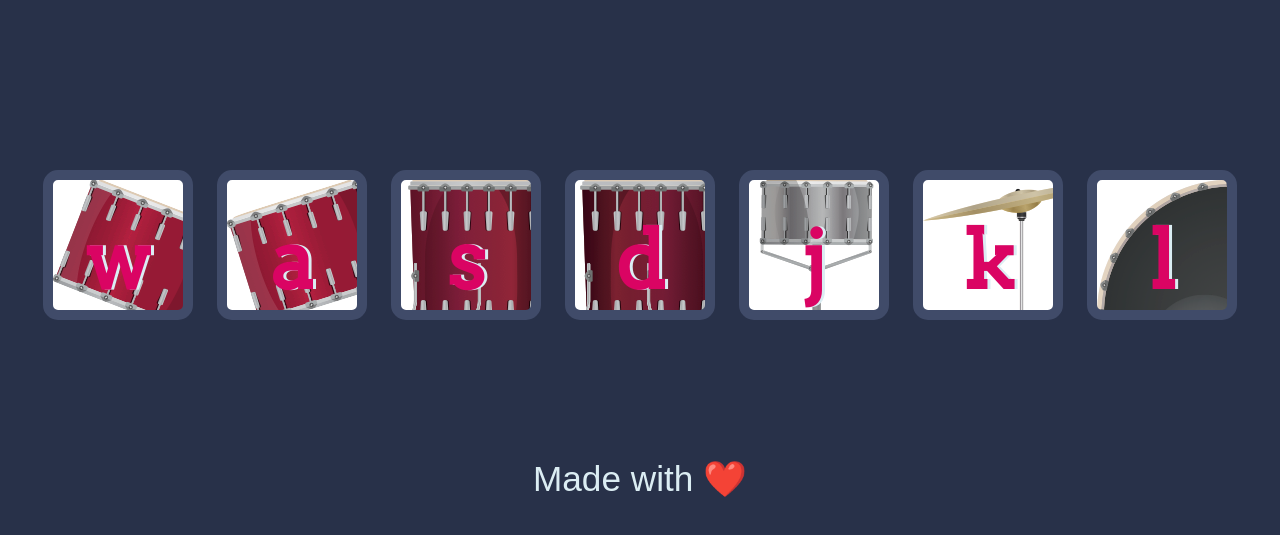
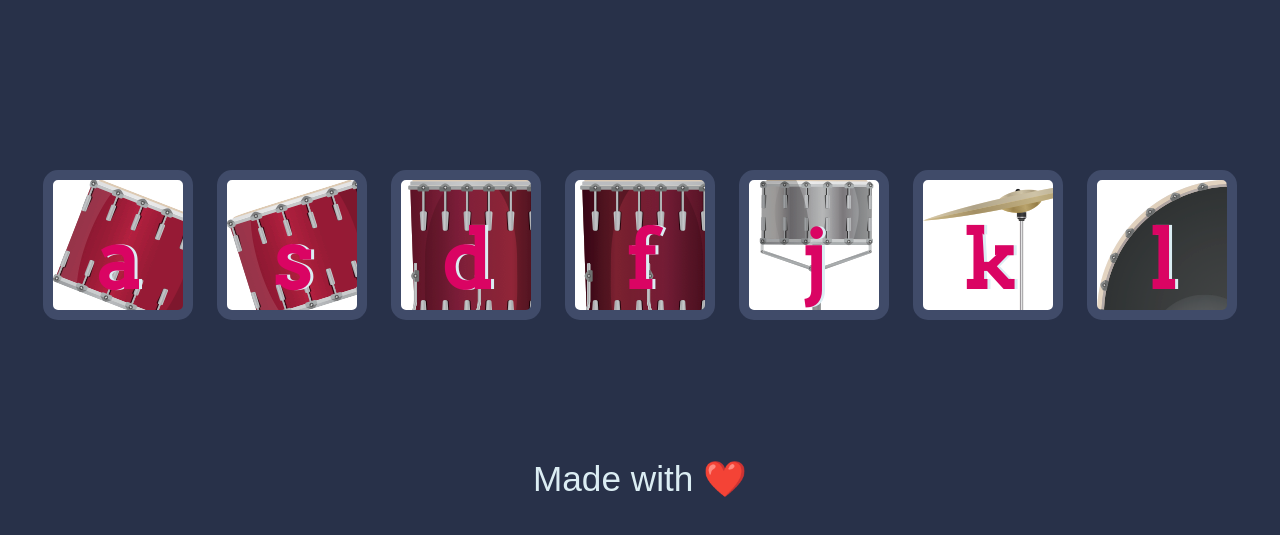
Before and after one commit to AbayIbrayev/DrumsJS, a plain HTML site: page index.html in a window 1280 px wide. Shown: the part 237-772 px from the top of the page. Drawn offline with Linux system fonts and the light colour scheme.

Commit message:
minor changes

```diff
--- a/index.html
+++ b/index.html
@@ -14,10 +14,10 @@
 
   <h1 id="title">Drum 🥁 Kit</h1>
   <div class="set">
-    <button class="w drum">w</button>
     <button class="a drum">a</button>
     <button class="s drum">s</button>
     <button class="d drum">d</button>
+    <button class="f drum">f</button>
     <button class="j drum">j</button>
     <button class="k drum">k</button>
     <button class="l drum">l</button>
--- a/index.js
+++ b/index.js
@@ -11,19 +11,19 @@ document.addEventListener("keydown", event => {
 
 function handleClick(key) {
   switch (key) {
-    case "w":
+    case "a":
       const tom1 = new Audio("sounds/tom-1.mp3");
       tom1.play();
       break;
-    case "a":
+    case "s":
       const tom2 = new Audio("sounds/tom-2.mp3");
       tom2.play();
       break;
-    case "s":
+    case "d":
       const tom3 = new Audio("sounds/tom-3.mp3");
       tom3.play();
       break;
-    case "d":
+    case "f":
       const tom4 = new Audio("sounds/tom-4.mp3");
       tom4.play();
       break;
--- a/styles.css
+++ b/styles.css
@@ -23,19 +23,19 @@ footer {
   font-size: 2.2rem;
 }
 
-.w {
+.a {
   background: url('images/tom1.png');
 }
 
-.a {
+.s {
   background: url('images/tom2.png');
 }
 
-.s {
+.d {
   background: url('images/tom3.png');
 }
 
-.d {
+.f {
   background: url('images/tom4.png');
 }
 
```
